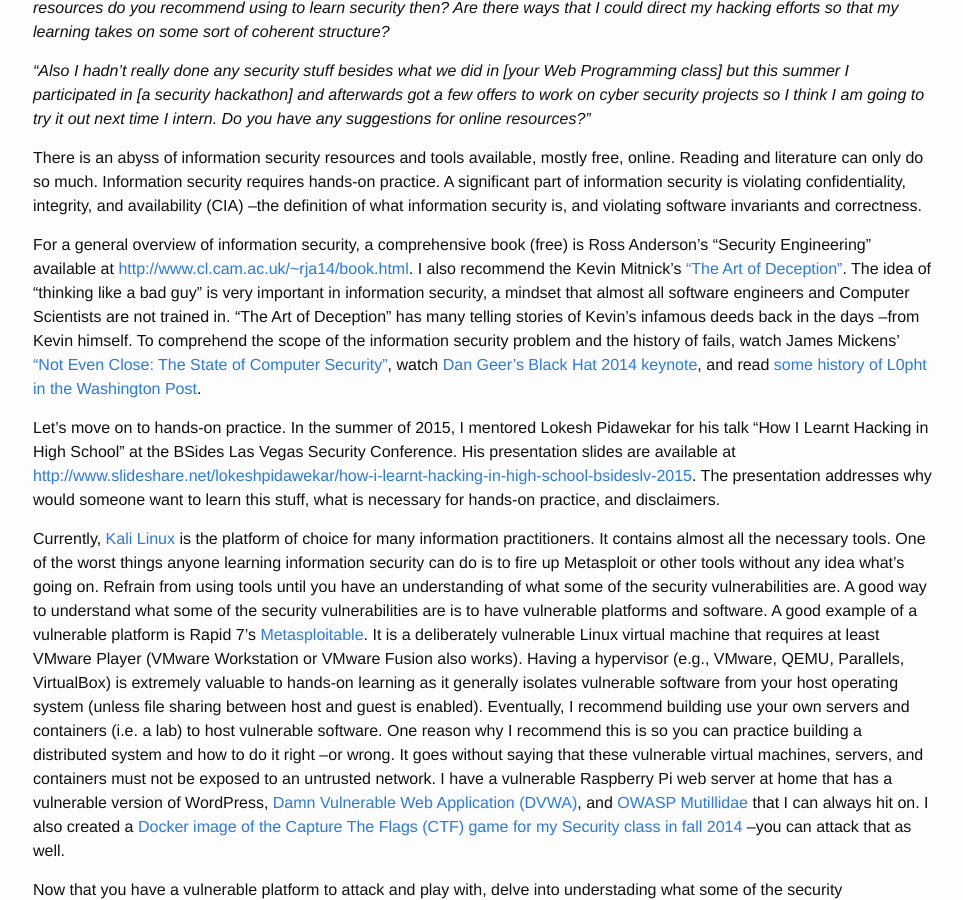
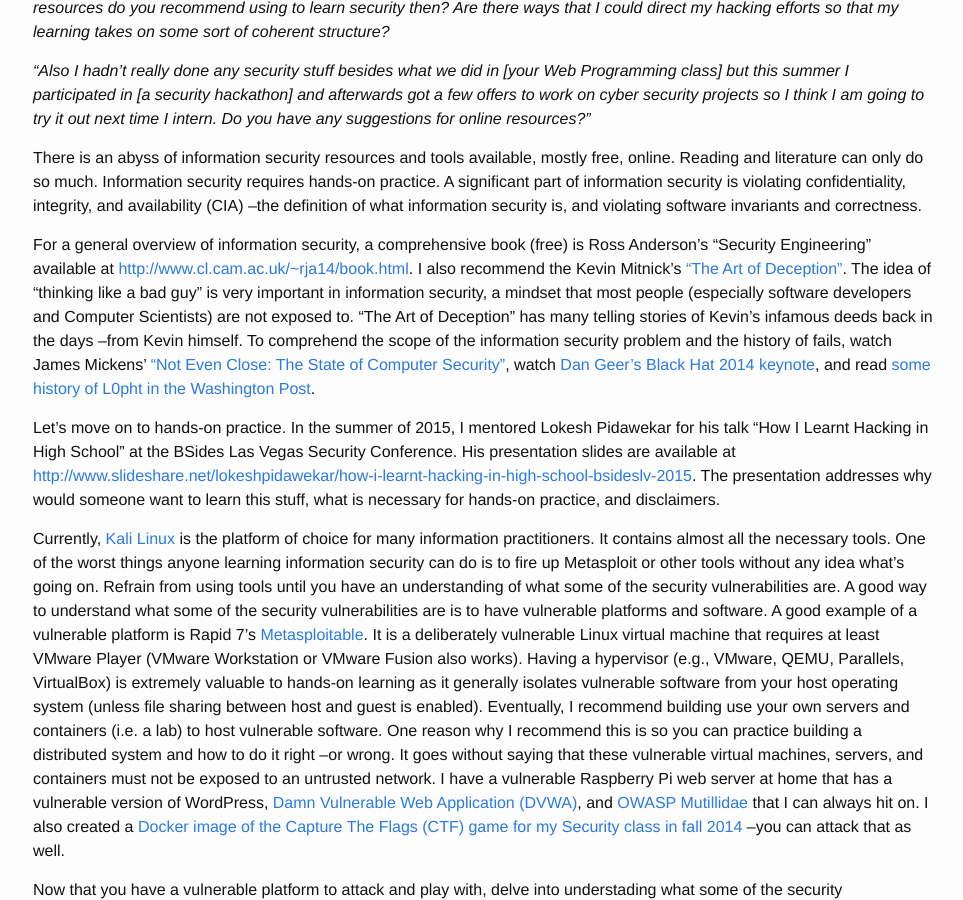
Before and after one commit to mchow01/mchow01.github.io, a Jekyll site: the page built from _posts/2015-09-07-learning-more-about-security.md, in a window 1280 px wide and 900 px high, scrolled down 387 px. Shown: the whole window, without its empty margins (157-1120 px from the left). Built offline with Jekyll 4.4.1, drawn with Linux system fonts in a browser that asks for light colours.

Commit message:
More changes to post

```diff
--- a/_posts/2015-09-07-learning-more-about-security.md
+++ b/_posts/2015-09-07-learning-more-about-security.md
@@ -13,7 +13,7 @@
 
 There is an abyss of information security resources and tools available, mostly free, online.  Reading and literature can only do so much.  Information security requires hands-on practice.  A significant part of information security is violating confidentiality, integrity, and availability (CIA) --the definition of what information security is, and violating software invariants and correctness.
 
-For a general overview of information security, a comprehensive book (free) is Ross Anderson's "Security Engineering" available at [http://www.cl.cam.ac.uk/~rja14/book.html](http://www.cl.cam.ac.uk/~rja14/book.html){:target="_blank"}.  I also recommend the Kevin Mitnick's ["The Art of Deception"](http://www.amazon.com/The-Art-Deception-Controlling-Security/dp/076454280X/){:target="_blank"}.  The idea of "thinking like a bad guy" is very important in information security, a mindset that almost all software engineers and Computer Scientists are not trained in.  "The Art of Deception" has many telling stories of Kevin's infamous deeds back in the days --from Kevin himself.  To comprehend the scope of the information security problem and the history of fails, watch James Mickens' ["Not Even Close: The State of Computer Security"](https://vimeo.com/135347162){:target="_blank"}, watch [Dan Geer's Black Hat 2014 keynote](https://www.youtube.com/watch?v=nT-TGvYOBpI){:target="_blank"}, and read [some history of L0pht in the Washington Post](http://www.washingtonpost.com/sf/business/2015/06/22/net-of-insecurity-part-3/){:target="_blank"}.
+For a general overview of information security, a comprehensive book (free) is Ross Anderson's "Security Engineering" available at [http://www.cl.cam.ac.uk/~rja14/book.html](http://www.cl.cam.ac.uk/~rja14/book.html){:target="_blank"}.  I also recommend the Kevin Mitnick's ["The Art of Deception"](http://www.amazon.com/The-Art-Deception-Controlling-Security/dp/076454280X/){:target="_blank"}.  The idea of "thinking like a bad guy" is very important in information security, a mindset that most people (especially software developers and Computer Scientists) are not exposed to.  "The Art of Deception" has many telling stories of Kevin's infamous deeds back in the days --from Kevin himself.  To comprehend the scope of the information security problem and the history of fails, watch James Mickens' ["Not Even Close: The State of Computer Security"](https://vimeo.com/135347162){:target="_blank"}, watch [Dan Geer's Black Hat 2014 keynote](https://www.youtube.com/watch?v=nT-TGvYOBpI){:target="_blank"}, and read [some history of L0pht in the Washington Post](http://www.washingtonpost.com/sf/business/2015/06/22/net-of-insecurity-part-3/){:target="_blank"}.
 
 Let's move on to hands-on practice.  In the summer of 2015, I mentored Lokesh Pidawekar for his talk "How I Learnt Hacking in High School" at the BSides Las Vegas Security Conference.  His presentation slides are available at [http://www.slideshare.net/lokeshpidawekar/how-i-learnt-hacking-in-high-school-bsideslv-2015](http://www.slideshare.net/lokeshpidawekar/how-i-learnt-hacking-in-high-school-bsideslv-2015){:target="_blank"}.  The presentation addresses why would someone want to learn this stuff, what is necessary for hands-on practice, and disclaimers.
 
```
